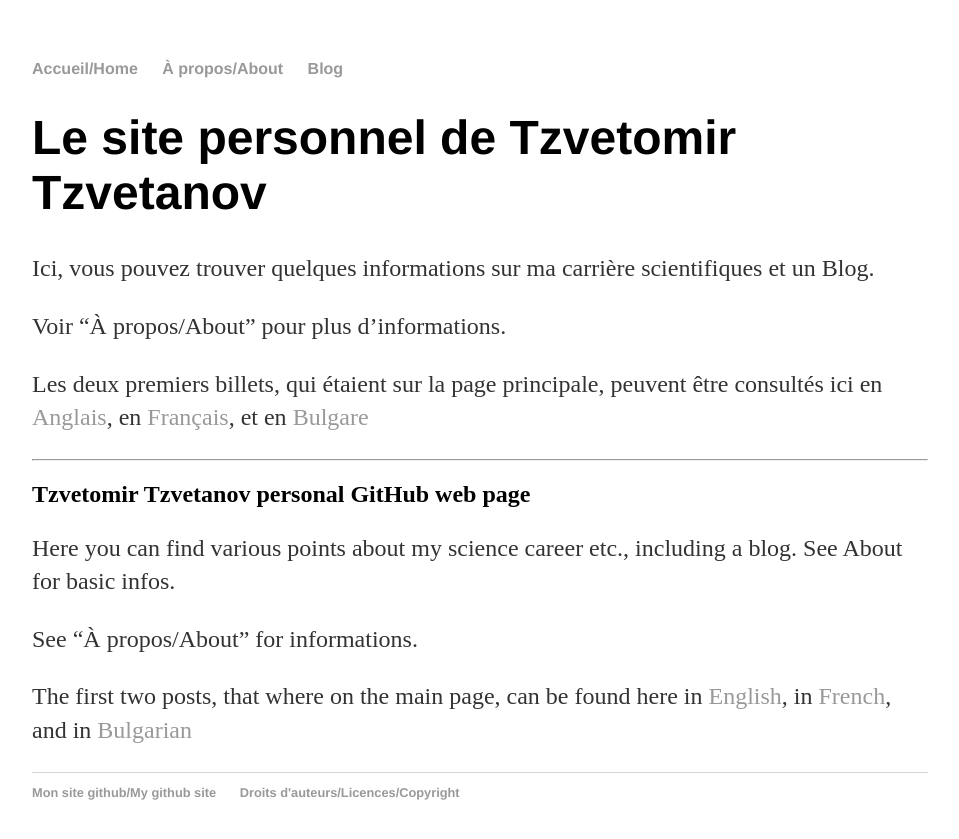
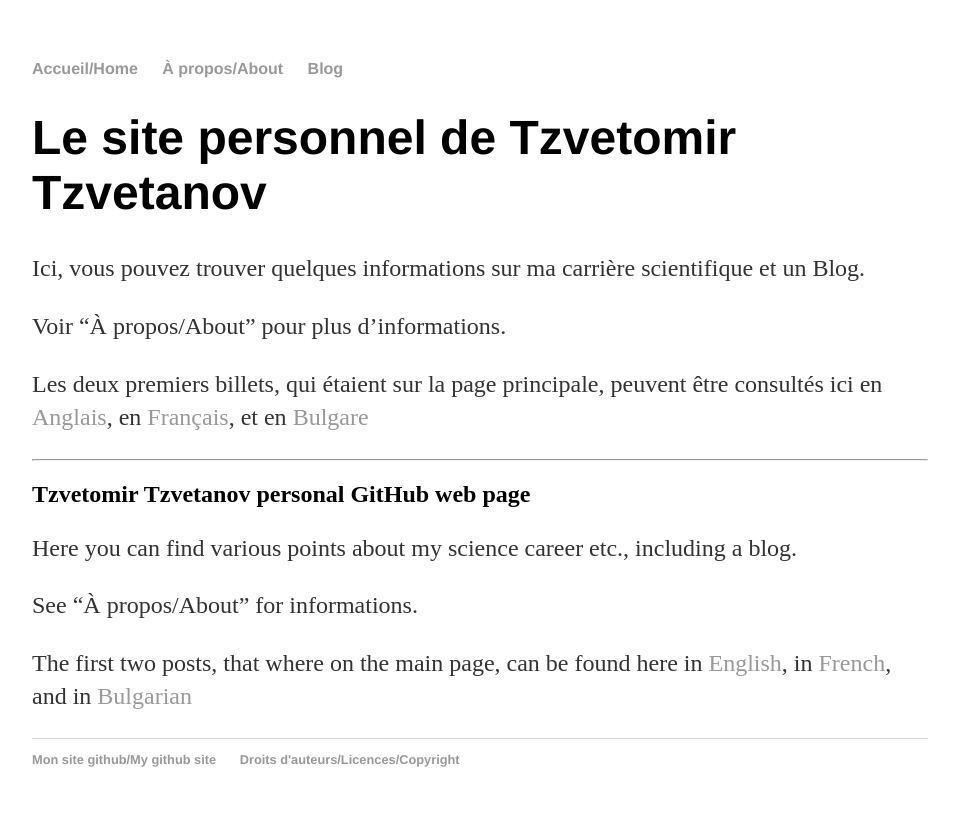
Before and after one commit to tzvet/tzvet.github.io, a Jekyll site: the page built from index.md, in a window 1280 px wide. Shown: the top 839 px of the page, without its empty margins (160-1119 px from the left). Built offline with Jekyll 4.4.1, drawn with Linux system fonts in a browser that asks for light colours.

Commit message:
Update index.md

```diff
--- a/index.md
+++ b/index.md
@@ -5,7 +5,7 @@ title: Le site personnel avec Blog de Tzvetomir Tzvetanov
 
 # Le site personnel de Tzvetomir Tzvetanov
 
-Ici, vous pouvez trouver quelques informations sur ma carrière scientifiques et un Blog.
+Ici, vous pouvez trouver quelques informations sur ma carrière scientifique et un Blog.
 
 Voir "À propos/About" pour plus d'informations.
 
@@ -15,7 +15,7 @@ Les deux premiers billets, qui étaient sur la page principale, peuvent être co
 
 ## Tzvetomir Tzvetanov personal GitHub web page
 
-Here you can find various points about my science career etc., including a blog. See About for basic infos.
+Here you can find various points about my science career etc., including a blog.
 
 See "À propos/About" for informations.
 
```
